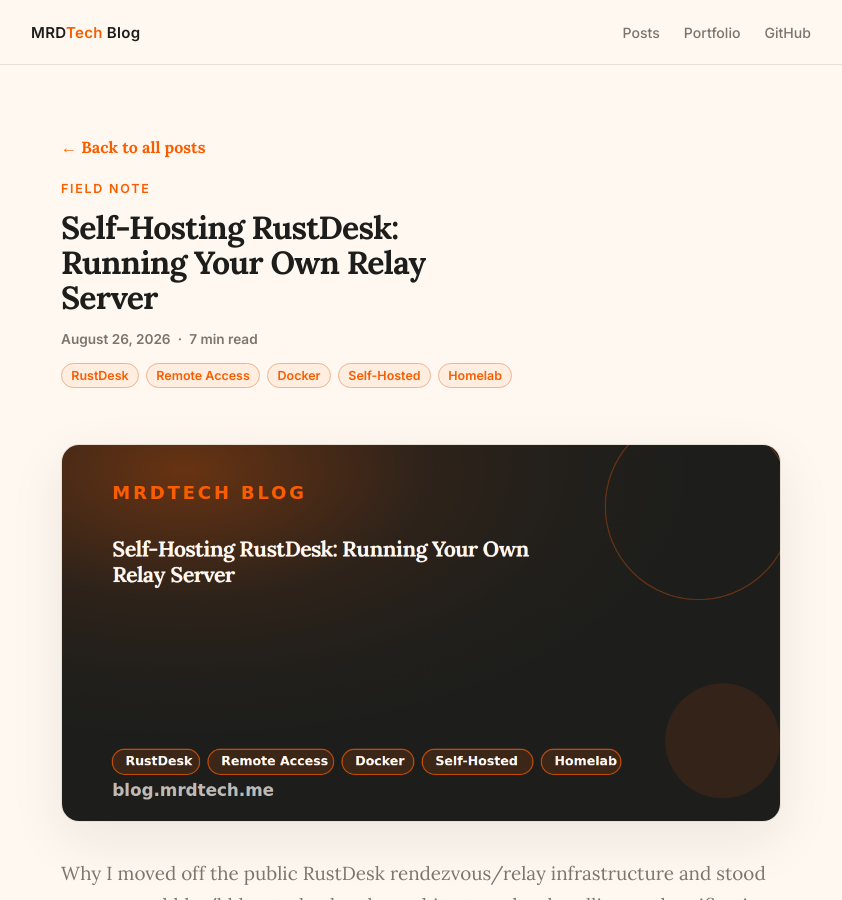
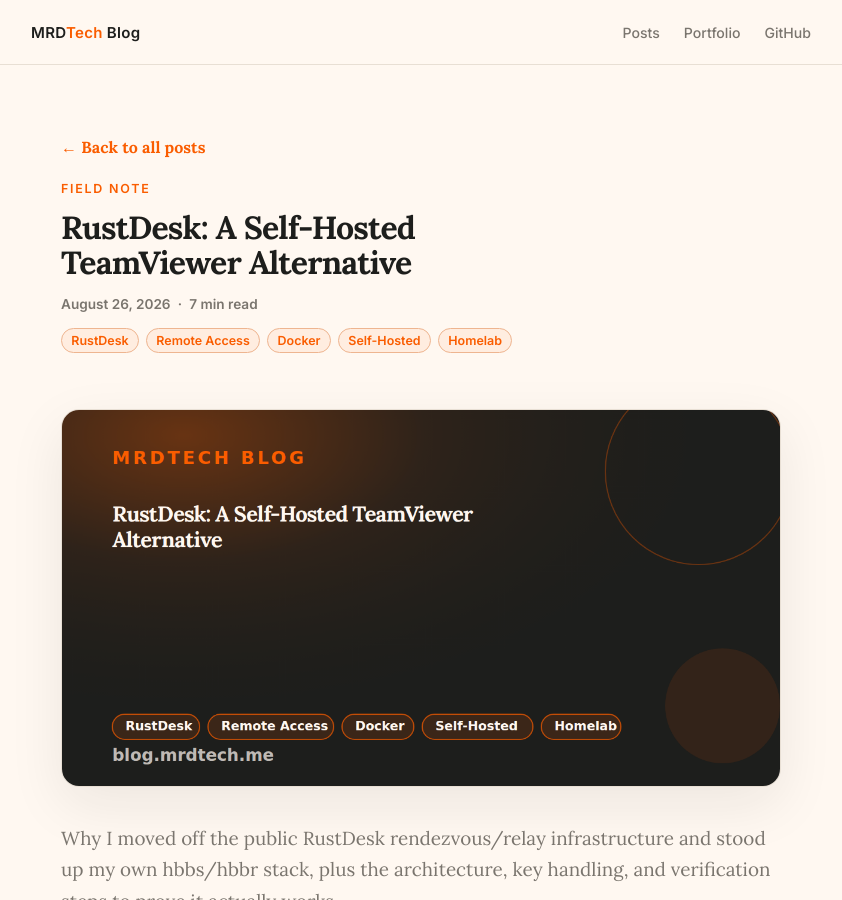
Before and after one commit to mdziegiel/mrdtech-blog, a Jekyll site: the page built from _posts/2026-08-26-self-hosted-rustdesk-relay-server.md, in a window 1280 px wide and 900 px high. Shown: the whole window, without its empty margins (219-1061 px from the left). Built offline with Jekyll 4.4.1, drawn with Linux system fonts in a browser that asks for light colours.

Commit message:
Update RustDesk post title

```diff
--- a/_posts/2026-08-26-self-hosted-rustdesk-relay-server.md
+++ b/_posts/2026-08-26-self-hosted-rustdesk-relay-server.md
@@ -1,6 +1,6 @@
 ---
 layout: post
-title: "Self-Hosting RustDesk: Running Your Own Relay Server"
+title: "RustDesk: A Self-Hosted TeamViewer Alternative"
 date: 2026-08-26
 excerpt: "Why I moved off the public RustDesk rendezvous/relay infrastructure and stood up my own hbbs/hbbr stack, plus the architecture, key handling, and verification steps to prove it actually works."
 og_image: /assets/og/self-hosted-rustdesk-relay-server.png
@@ -9,7 +9,7 @@
   path: /assets/og/self-hosted-rustdesk-relay-server.png
   width: 1200
   height: 630
-  alt: Self-hosted RustDesk relay server branded social preview image
+  alt: RustDesk self-hosted TeamViewer alternative branded social preview image
 tags:
   - RustDesk
   - Remote Access
```
Also changed, not shown: assets/og/self-hosted-rustdesk-relay-server.png, assets/og/self-hosted-rustdesk-relay-server.svg.
